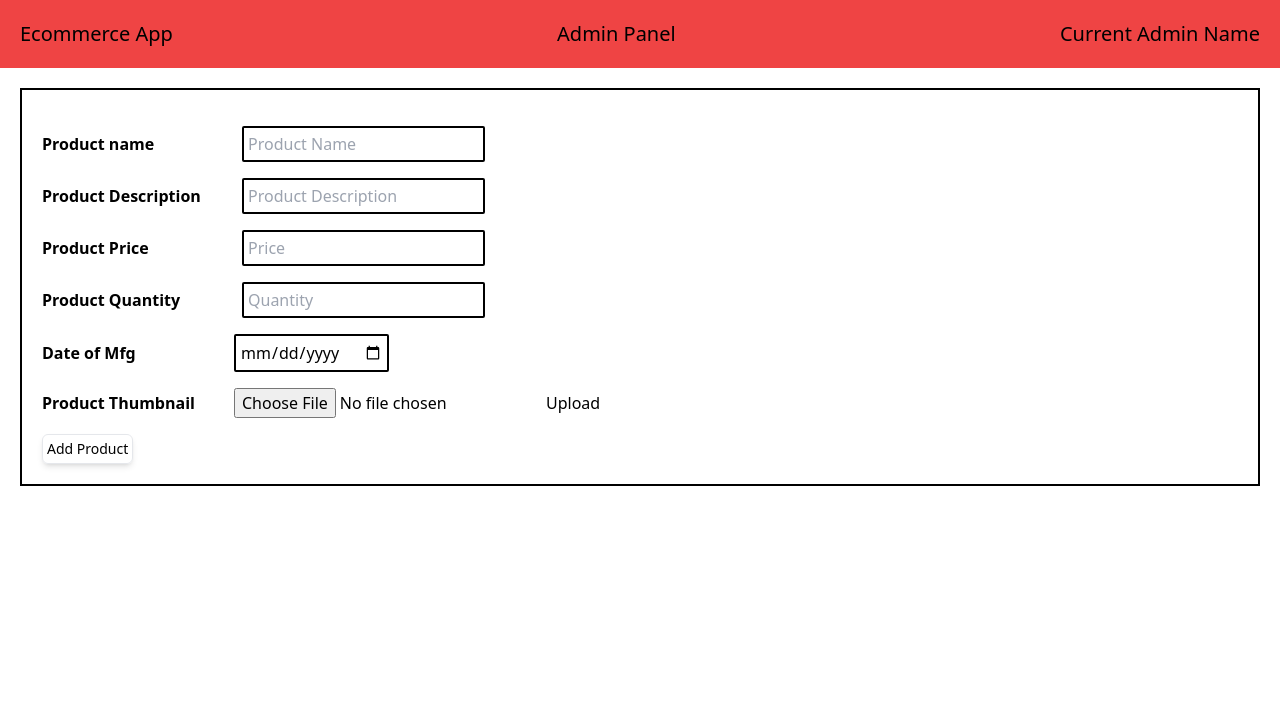
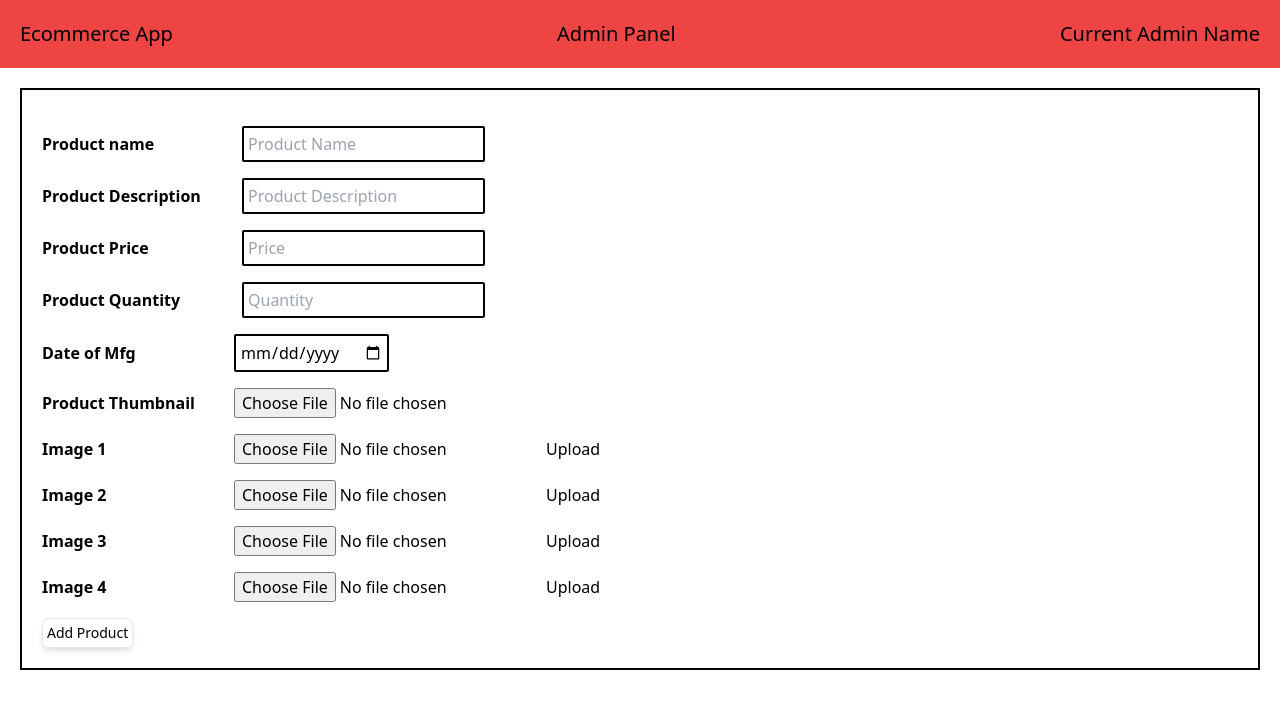
Before and after one commit to himanshuCoderr/ecommerce-app, a React (Create React App) app: page /admin/addProduct in a window 1280 px wide. Shown: the top 708 px of the page. Built offline with nearby package versions, Linux system fonts and the light colour scheme.

Commit message:
Thumbnail addition logic added
Thumbnail addition logic added

```diff
--- a/src/Admin/Pages/AddProduct/AddProduct.jsx
+++ b/src/Admin/Pages/AddProduct/AddProduct.jsx
@@ -1,19 +1,8 @@
 
 import React, { useState } from 'react';
 import AdminNavbar from '../../Components/AdminNavbar/AdminNavbar';
-// function ImageUrl(){
-//   return <div>
-//     <label htmlFor="pn" className='font-bold w-48 inline-block' >Product Image Url</label>
-//     <input
-//       type="file"
-//       name="imageFile"
-//       placeholder="Image File"
-//       value={product.image.file}
-//       onChange={handleChange}
-//       className='border-2 border-black p-1 rounded-sm'
-//     />
-//   </div>
-// }
+import {storage} from '../../../firebase'
+import { getStorage, ref, uploadBytesResumable, getDownloadURL } from "firebase/storage";
 
 function AddProduct({ addProduct }) {
   const [product, setProduct] = useState({
@@ -25,6 +14,14 @@ function AddProduct({ addProduct }) {
     image: ''
   });
 
+  // Create a child reference
+  const imagesRef = ref(storage, 'productThumbnail');
+  // imagesRef now points to 'images'
+
+  const [file, setFile] = useState(null);
+  const [progress, setProgress] = useState(0);
+  const [downloadURL, setDownloadURL] = useState("");
+
   const handleChange = (e) => {
     const { name, value } = e.target;
     setProduct({ ...product, [name]: value });
@@ -35,6 +32,43 @@ function AddProduct({ addProduct }) {
     addProduct(product);
     setProduct({ name: '', description:'', price: '', quantity:'', dateOfMfg: '', image: '' });
   };
+
+  // Handle file selection
+  const handleFileChange = (event) => {
+    const selectedFile = event.target.files[0];
+    if (selectedFile) {
+      setFile(selectedFile);
+    }
+  };
+
+  // Handle file upload to Firebase Storage
+  const handleUpload = () => {
+    if (!file) return;
+
+    const storageRef = ref(storage, `uploads/{file.name}`); // Create a reference to the file
+    const uploadTask = uploadBytesResumable(storageRef, file); // Upload file
+
+    // Monitor the upload process
+    uploadTask.on(
+      "state_changed",
+      (snapshot) => {
+        // Calculate upload progress
+        const progress = (snapshot.bytesTransferred / snapshot.totalBytes) * 100;
+        setProgress(progress);
+      },
+      (error) => {
+        console.error("Upload failed:", error);
+      },
+      () => {
+        // Get the download URL once the upload is complete
+        getDownloadURL(uploadTask.snapshot.ref).then((downloadURL) => {
+          setDownloadURL(downloadURL);
+          console.log("File available at:", downloadURL);
+        });
+      }
+    );
+  };
+
 
   return (
     <div className='' >
@@ -103,13 +137,43 @@ function AddProduct({ addProduct }) {
           </div>
           <div className='mt-4'>
           <label htmlFor="pn" className='font-bold w-48 inline-block' >Product Thumbnail </label>
-          <input
-            type="file"
-            name="image"
+          <input type="file" name="image" onChange={handleFileChange} />
+          { file && (
+            <div>
+              <button className="border-red-800" onClick={handleUpload}>Upload File</button>
+              <p>File Name: {file.name}</p>
+            </div>
+          ) }
 
-          />
-
-          <button>Upload</button>
+          {progress > 0 && <p>Upload Progress: {Math.round(progress)}%</p>}
+          {downloadURL && (
+            <div>
+              <p>File uploaded successfully! You can access it here:</p>
+              <a href={downloadURL} target="_blank" rel="noopener noreferrer">
+                {downloadURL}
+              </a>
+            </div>
+          )}
+          </div>
+          <div className='mt-4'>
+            <label htmlFor="Image1" className='font-bold w-48 inline-block'>Image 1</label>
+            <input type="file" name="Image1"></input>
+            <button>Upload</button>
+          </div>
+          <div className='mt-4'>
+            <label htmlFor="Image2" className='font-bold w-48 inline-block'>Image 2</label>
+            <input type="file" name="Image2"></input>
+            <button>Upload</button>
+          </div>
+          <div className='mt-4'>
+            <label htmlFor="Image3" className='font-bold w-48 inline-block'>Image 3</label>
+            <input type="file" name="Image3"></input>
+            <button>Upload</button>
+          </div>
+          <div className='mt-4'>
+            <label htmlFor="Image4" className='font-bold w-48 inline-block'>Image 4</label>
+            <input type="file" name="Image4"></input>
+            <button>Upload</button>
           </div>
           <div className='mt-4'>
             {/* <ImageUrl/> */}
--- a/src/Pages/Login/Login.jsx
+++ b/src/Pages/Login/Login.jsx
@@ -71,10 +71,10 @@ const Login = () => {
         <h1 className='text-sm mt-4' >By Continuing you agree to Ecommerce Conditions of use and privacy notice.</h1>
       </div>
       <div>
-        <h3 className='text-center mt-3'>New to Amazon</h3>
+        <h3 className='text-center mt-3'>New to App</h3>
       </div>
       <Link to="/signup" >
-      <button className='w-[25vw] mt-4 m-auto block p-1 rounded-md border-[1px] shadow-md text-sm'  >Create Your Amazon account</button>
+      <button className='w-[25vw] mt-4 m-auto block p-1 rounded-md border-[1px] shadow-md text-sm'  >Create Your Account</button>
       </Link>
     </div>
   )
--- a/src/firebase.js
+++ b/src/firebase.js
@@ -5,6 +5,8 @@ import { getFirestore } from "firebase/firestore";
 // TODO: Add SDKs for Firebase products that you want to use
 // https://firebase.google.com/docs/web/setup#available-libraries
 import { getAuth } from "firebase/auth";
+
+import { getStorage } from "firebase/storage";
 // Your web app's Firebase configuration
 const firebaseConfig = {
   apiKey: "AIzaSyCQZJY0jQ3aaKNhPfueT3qBVjHXW9FfHh4",
@@ -22,4 +24,6 @@ const auth = getAuth(app)
 
 const db = getFirestore(app)
 
-export {auth , db}
+const storage = getStorage(app, "gs://ecommerce-pawan.appspot.com");
+
+export {auth , db, storage}
```
